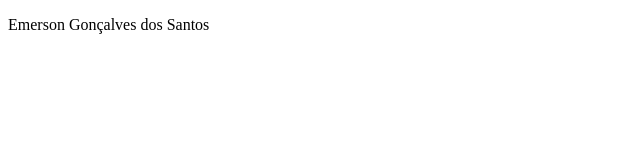
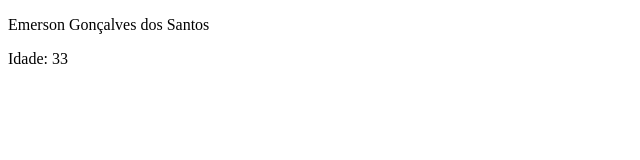
Before and after one commit to emergs/teste-one-a-one, a plain HTML site: page index.html in a window 1280 px wide. Shown: the full height of the page, 0-640 px from the left. Drawn offline with Linux system fonts and the light colour scheme.

Commit message:
Update index.html
adicionado idade

```diff
--- a/index.html
+++ b/index.html
@@ -8,5 +8,6 @@
 </head>
 <body>
     <p>Emerson Gonçalves dos Santos</p>
+    <p>Idade: 33</p>
 </body>
 </html>
```
